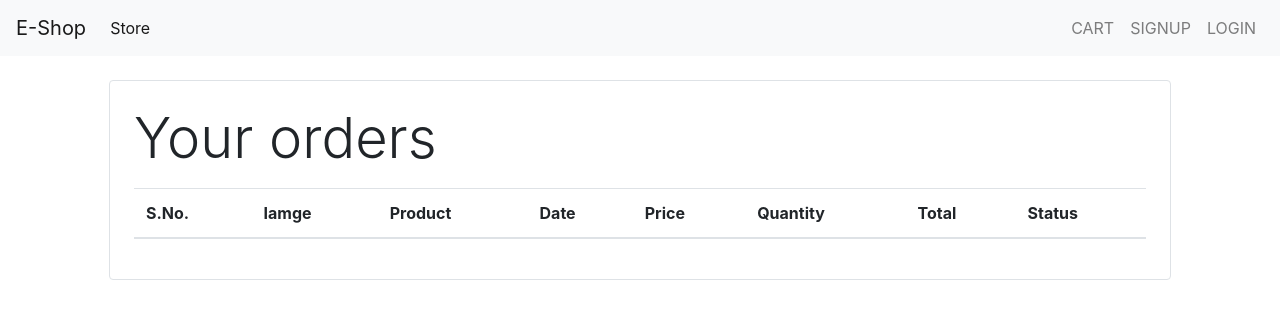
After one commit to ganeshreddy2648/My-E-commerce-website, a Django app: page /orders in a window 1280 px wide. The commit adds this page. Shown: the top 319 px of the page. Run offline with Django 3.2, Linux system fonts and the light colour scheme; data comes from the database, SQL or seed files in the repository; both versions use the stored data as it was after the commit; lists and menus that the app fills with data are empty; some libraries are stand-ins or nearby versions.

Commit message:
orders fetched from database

```diff
--- a/store/admin.py
+++ b/store/admin.py
@@ -2,6 +2,7 @@ from django.contrib import admin
 from .models.product import Product
 from .models.category import Category
 from .models.customer import Customer
+from .models.orders import Order
 
 class AdminProduct(admin.ModelAdmin):
     list_display = ['name', 'price', 'category']
@@ -14,3 +15,4 @@ class AdminCategory(admin.ModelAdmin):
 admin.site.register(Product,AdminProduct)
 admin.site.register(Category,AdminCategory)
 admin.site.register(Customer)
+admin.site.register(Order)
--- a/store/models/__init__.py
+++ b/store/models/__init__.py
@@ -1,3 +1,4 @@
 from .product import Product
 from .category import Category
 from .customer import Customer
+from .orders import Order
--- /dev/null
+++ b/store/models/orders.py
@@ -0,0 +1,24 @@
+from django.db import models
+from .product import Product
+from .customer import Customer
+import datetime
+
+class Order(models.Model):
+    product = models.ForeignKey(Product,on_delete=models.CASCADE)
+
+    customer = models.ForeignKey(Customer,on_delete=models.CASCADE)
+
+    quantity = models.IntegerField(default=1)
+
+    price = models.IntegerField()
+    address = models.CharField(max_length=50, default='',blank=True)
+    phone = models.CharField(max_length=50, default='',blank=True)
+    date = models.DateField(default=datetime.datetime.today)
+
+    def placeOrder(self):
+        self.save();
+
+
+    @staticmethod
+    def get_orderes_by_customer(customer_id):
+        return Order.objects.filter(customer = customer_id)
--- a/store/templates/base.html
+++ b/store/templates/base.html
@@ -27,18 +27,18 @@
             </li>
         </ul>
         <ul class="navbar-nav my-2 my-lg-0">
+            <li class="nav-item">
+                <a class="nav-link" href="/cart">CART <span class="sr-only">(current)</span></a>
+            </li>
             {% if request.session.customer %}
-
             <li class="nav-item">
-                <a class="nav-link" href="/ordres">ORDERS <span class="sr-only">(current)</span></a>
+                <a class="nav-link" href="/orders">ORDERS <span class="sr-only">(current)</span></a>
             </li>
             <li class="nav-item">
                 <a class="nav-link" href="/logout">LOGOUT <span class="sr-only">(current)</span></a>
             </li>
             {% else %}
-            <li class="nav-item">
-                <a class="nav-link" href="/cart">CART <span class="sr-only">(current)</span></a>
-            </li>
+
             <li class="nav-item">
                 <a class="nav-link" href="/signup">SIGNUP <span class="sr-only">(current)</span></a>
             </li>
--- /dev/null
+++ b/store/templates/orders.html
@@ -0,0 +1,42 @@
+{% extends 'base.html' %}
+
+{% block content %}
+{% load cart %}
+{% load custom_filter %}
+<div class="container">
+    <div class="border rounded  p-4 m-4">
+        <p class="display-4">Your orders</p>
+        <table class="table">
+            <thead>
+            <tr>
+                <th>S.No.</th>
+                <th>Iamge</th>
+                <th>Product</th>
+                <th>Date</th>
+                <th>Price</th>
+                <th>Quantity</th>
+                <th>Total</th>
+                <th>Status</th>
+            </tr>
+            </thead>
+            <tbody>
+            {% for order in orders %}
+            <tr>
+                <td>{{forloop.counter}}</td>
+                <td><img style="height:80px;" src="{{order.product.image.url}}" alt="{{order.product.name}}" class="rounded-circle">
+                </td>
+                <td>{{order.product.name}}</td>
+                <td>{{order.date}}</td>
+                <td>{{order.price|currency}}</td>
+                <td>{{order.quantity}}</td>
+                <td>{{order.quantity|multiply:order.price|currency}}</td>
+                <td>{{order.status|default:'pending'}}</td>
+            </tr>
+            {% endfor %}
+            </tbody>
+        </table>
+    </div>
+
+</div>
+
+{% endblock %}
--- a/store/templatetags/custom_filter.py
+++ b/store/templatetags/custom_filter.py
@@ -6,3 +6,8 @@ register = template.Library()
 @register.filter(name='currency')
 def currency(number):
     return "₹"+str(number)
+
+
+@register.filter(name='multiply')
+def multiply(number,number1):
+    return number*number1
--- a/store/urls.py
+++ b/store/urls.py
@@ -19,6 +19,9 @@ from .views.home import Index
 from .views.signup import Signup
 from .views.login import Login, logout
 from .views.cart import Cart
+from .views.checkout import CheckOut
+from .views.orders import OrderView
+
 
 urlpatterns = [
     path('', Index.as_view(), name='homepage'),
@@ -26,4 +29,6 @@ urlpatterns = [
     path('login', Login.as_view(), name='login'),
     path('logout', logout, name='logout'),
     path('cart', Cart.as_view(), name='cart'),
+    path('check-out',CheckOut.as_view(),name='checkout'),
+    path('orders', OrderView.as_view(), name='orders'),
 ]
--- /dev/null
+++ b/store/views/orders.py
@@ -0,0 +1,14 @@
+from django.shortcuts import render, redirect
+from django.views import View
+from store.models.product import Product
+from store.models.orders import Order
+from store.models.customer import Customer
+from store.models.orders import Order
+
+
+class OrderView(View):
+    def get(self, request):
+        customer = request.session.get('customer')
+        orders = Order.get_orderes_by_customer(customer)
+        print(orders)
+        return render(request, 'orders.html',{'orders':orders})
```
Also changed, not shown: store/templates/cart.html (+37 -1 lines), store/views/checkout.py (added, +26 -0 lines), db.sqlite3, store/migrations/0005_order.py (added), store/migrations/0006_auto_20201023_2207.py (added), store/migrations/0007_auto_20201023_2208.py (added).
